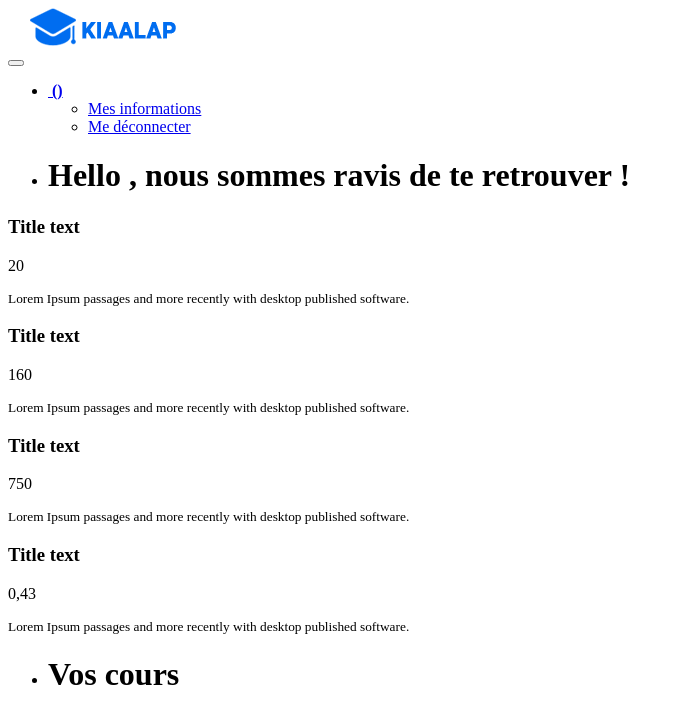
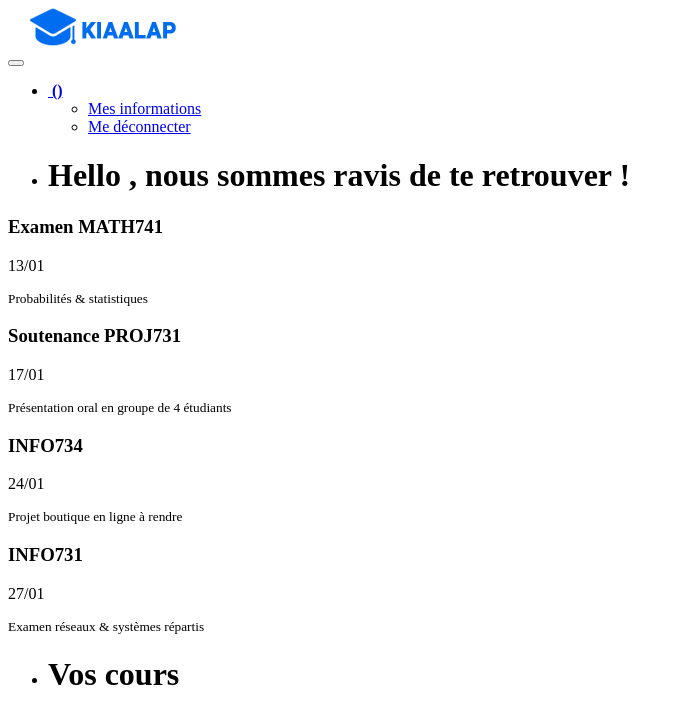
Before and after one commit to caullird/info732_learning-analytics, a PHP site: page /view/site/index.php in a window 1280 px wide. Shown: the part 72-800 px from the top of the page, without its empty margins (0-683 px from the left). Run offline with PHP 8.4, Linux system fonts and the light colour scheme; the template is opened without the code that fills it, so the values that code supplies are empty.

Commit message:
courses changed

```diff
--- a/IMPLEMENTATION_PHP/view/site/index.php
+++ b/IMPLEMENTATION_PHP/view/site/index.php
@@ -99,12 +99,12 @@
                             <div class="hpanel shadow-inner hbggreen bg-1 responsive-mg-b-30">
                                 <div class="panel-body">
                                     <div class="text-center content-bg-pro">
-                                        <h3>Title text</h3>
+                                        <h3>Examen MATH741</h3>
                                         <p class="text-big font-light">
-                                            20
+                                            13/01
                                         </p>
                                         <small>
-                                                    Lorem Ipsum passages and more recently with desktop published software.
+                                            Probabilités & statistiques
                                                 </small>
                                     </div>
                                 </div>
@@ -114,12 +114,12 @@
                             <div class="hpanel shadow-inner hbgblue bg-2 responsive-mg-b-30">
                                 <div class="panel-body">
                                     <div class="text-center content-bg-pro">
-                                        <h3>Title text</h3>
+                                        <h3>Soutenance PROJ731</h3>
                                         <p class="text-big font-light">
-                                            160
+                                            17/01
                                         </p>
                                         <small>
-                                                    Lorem Ipsum passages and more recently with desktop published software.
+                                            Présentation oral en groupe de 4 étudiants
                                                 </small>
                                     </div>
                                 </div>
@@ -129,12 +129,12 @@
                             <div class="hpanel shadow-inner hbgyellow bg-3 responsive-mg-b-30 res-tablet-mg-t-30 dk-res-t-pro-30">
                                 <div class="panel-body">
                                     <div class="text-center content-bg-pro">
-                                        <h3>Title text</h3>
+                                        <h3>INFO734</h3>
                                         <p class="text-big font-light">
-                                            750
+                                            24/01
                                         </p>
                                         <small>
-                                                    Lorem Ipsum passages and more recently with desktop published software.
+                                            Projet boutique en ligne à rendre
                                                 </small>
                                     </div>
                                 </div>
@@ -144,12 +144,12 @@
                             <div class="hpanel shadow-inner hbgred bg-4 res-tablet-mg-t-30 dk-res-t-pro-30">
                                 <div class="panel-body">
                                     <div class="text-center content-bg-pro">
-                                        <h3>Title text</h3>
+                                        <h3>INFO731</h3>
                                         <p class="text-big font-light">
-                                            0,43
+                                            27/01
                                         </p>
                                         <small>
-                                                    Lorem Ipsum passages and more recently with desktop published software.
+                                                    Examen réseaux & systèmes répartis
                                                 </small>
                                     </div>
                                 </div>
```
